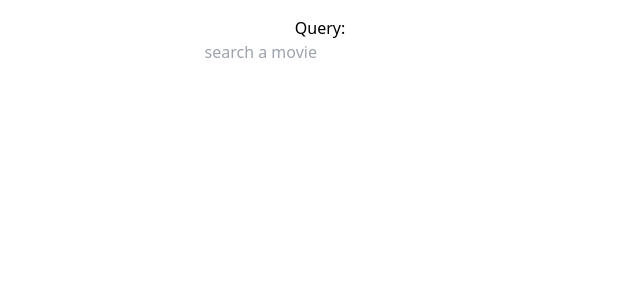
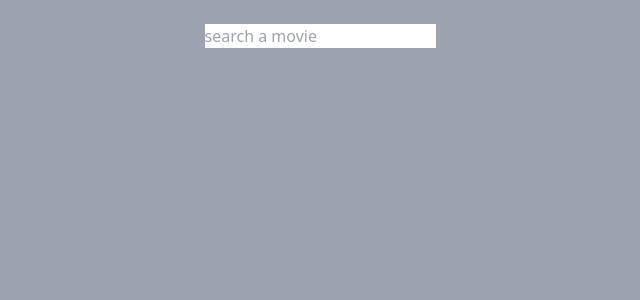
Before and after one commit to travisdula/mindsumo-movies, a React (Create React App) app: page / in a window 1280 px wide. Shown: the top 300 px of the page, without its empty margins (320-960 px from the left). Built offline with nearby package versions, Linux system fonts and the light colour scheme.

Commit message:
improved appearances and removed any type

```diff
--- a/src/App.tsx
+++ b/src/App.tsx
@@ -1,10 +1,10 @@
 import React from 'react';
-import { OMDbAPISearch } from './omdb_search';
+import { OMDbAPISearch, OMDbResult } from './omdb_search';
 import { key } from './key.json';
 
 interface AppState {
     query: string;
-    responseArray: Array<any>;
+    responseArray: Array<OMDbResult>;
 }
 
 class App extends React.Component<{}, AppState> {
@@ -18,22 +18,23 @@ class App extends React.Component<{}, AppState> {
 
     render() {
         const movies = this.state.responseArray ? this.state.responseArray
-                .filter(res => res.Type === "movie")
                 .map(res => displayMovie(res))
             : (<div> no results </div>);
         return (
-          <div className="App">
-            <header className="App-header flex justify-center ">
-                <div className="w-3/4 m-4">
+          <div className="App h-screen bg-gray-400">
+            <div className="App-header flex flex-grow justify-center ">
+                <div className="w-3/4 m-6">
+                    {/*
                     <div className="text-center">{"Query: " + this.state.query}</div>
+                    */}
                     <form className="query text-center" onSubmit={this.handleSubmit.bind(this)}>
                         <input onChange={this.handleChange.bind(this)} placeholder="search a movie" />
                     </form>
-                    <div className="w-auto">
-                        { movies }
-                    </div>
                 </div>
-            </header>
+            </div>
+           <div className="w-auto">
+               { movies }
+           </div>
           </div>
         );
     }
@@ -48,19 +49,20 @@ class App extends React.Component<{}, AppState> {
     async handleSubmit(event: React.FormEvent<HTMLFormElement>) {
         event.preventDefault();
         const response = await OMDbAPISearch(key, this.state.query)
-        console.log(response.Search);
+        console.log(response);
         this.setState({
             query: this.state.query,
-            responseArray: response.Search
+            responseArray: response.Search,
         });
     }
 }
 
-function displayMovie(result: any) {
+function displayMovie(result: OMDbResult) {
     return (
-        <div key={result.Title + result.Year} className="movie flex flex-row">
-            <span className="title flex-grow"> {result.Title} </span>
-            <span className="year text-right flex-grow"> {result.Year} </span>
+        <div key={result.Title + result.Year} className="movie bg-gray-700 m-2 flex flex-row">
+            <img className="w-32" src={result.Poster} alt="movie poster" />
+            <span className="title text-lg text-gray-50 font-semibold flex-grow"> {result.Title} </span>
+            <span className="year text-gray-100 text-right flex-grow"> {result.Year} </span>
         </div>
     );
 }
```
